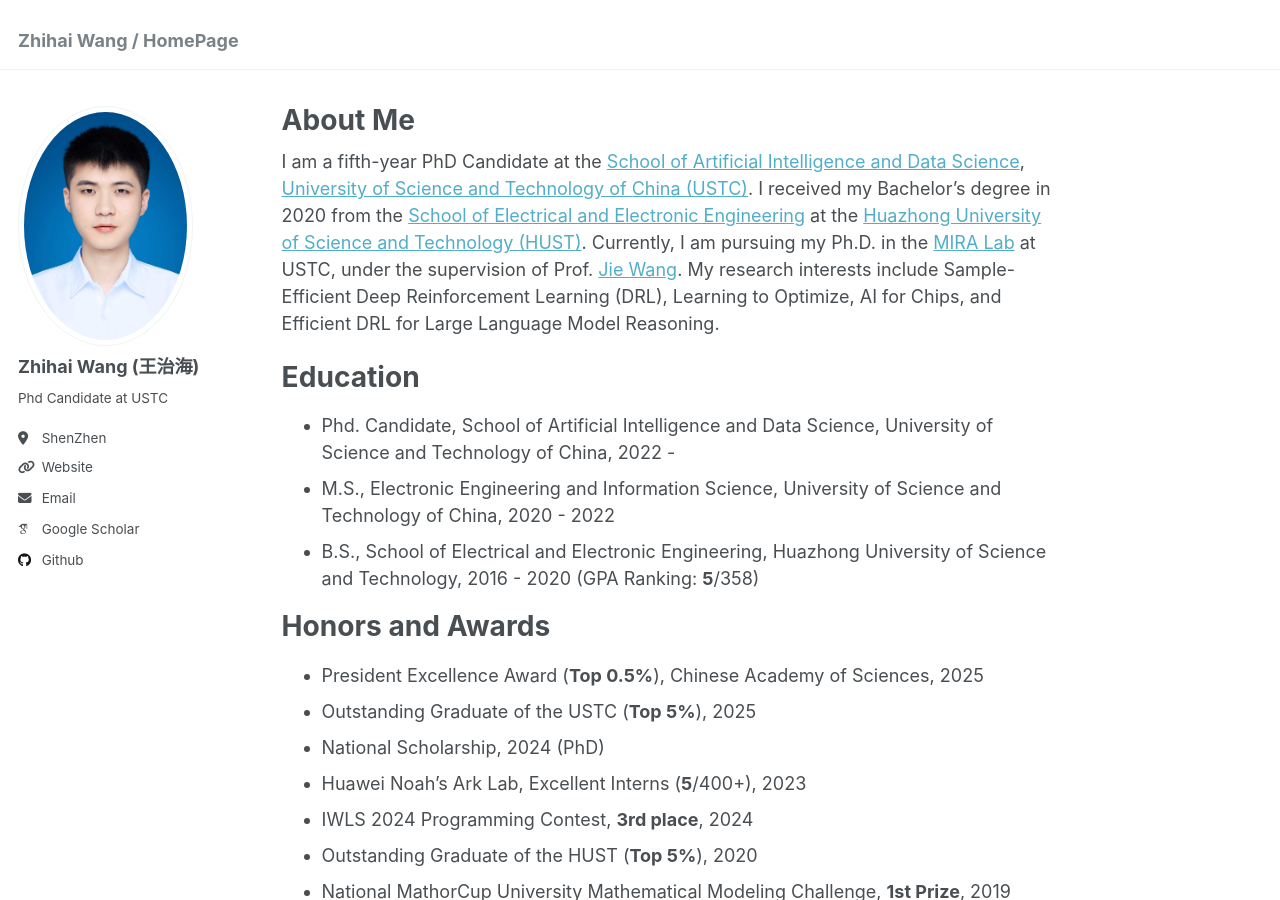
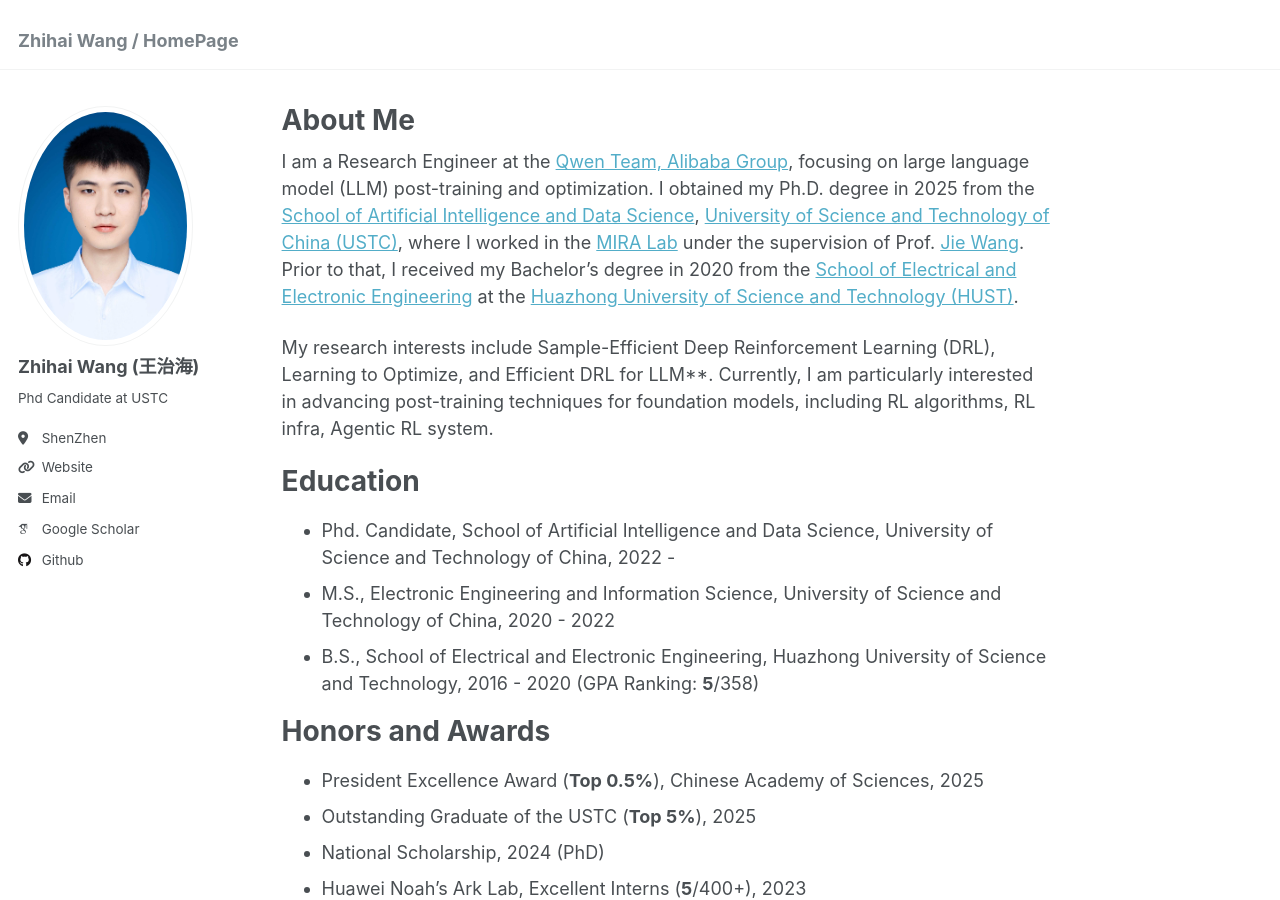
Before and after one commit to zhihaiwangx/zhihaiwangx.github.io, a Jekyll site: the page built from _pages/about.md, in a window 1280 px wide and 900 px high. Built offline with Jekyll 4.4.1, drawn with Linux system fonts in a browser that asks for light colours; some web fonts are replaced.

Commit message:
update about me

```diff
--- a/_pages/about.md
+++ b/_pages/about.md
@@ -7,7 +7,9 @@ redirect_from:
   - /about.html
 ---
 
-I am a fifth-year PhD Candidate at the [School of Artificial Intelligence and Data Science](https://saids.ustc.edu.cn/main.htm), [University of Science and Technology of China (USTC)](https://en.ustc.edu.cn/). I received my Bachelor’s degree in 2020 from the [School of Electrical and Electronic Engineering](http://seee.hust.edu.cn/) at the [Huazhong University of Science and Technology (HUST)](https://www.hust.edu.cn/). Currently, I am pursuing my Ph.D. in the [MIRA Lab](https://miralab.ai/) at USTC, under the supervision of Prof. [Jie Wang](https://miralab.ai/people/jie-wang/). My research interests include Sample-Efficient Deep Reinforcement Learning (DRL), Learning to Optimize, AI for Chips, and Efficient DRL for Large Language Model Reasoning.
+I am a Research Engineer at the [Qwen Team, Alibaba Group](https://qwenlm.github.io/), focusing on large language model (LLM) post-training and optimization. I obtained my Ph.D. degree in 2025 from the [School of Artificial Intelligence and Data Science](https://saids.ustc.edu.cn/main.htm), [University of Science and Technology of China (USTC)](https://en.ustc.edu.cn/), where I worked in the [MIRA Lab](https://miralab.ai/) under the supervision of Prof. [Jie Wang](https://miralab.ai/people/jie-wang/). Prior to that, I received my Bachelor’s degree in 2020 from the [School of Electrical and Electronic Engineering](http://seee.hust.edu.cn/) at the [Huazhong University of Science and Technology (HUST)](https://www.hust.edu.cn/).
+
+My research interests include Sample-Efficient Deep Reinforcement Learning (DRL), Learning to Optimize, and Efficient DRL for LLM**. Currently, I am particularly interested in advancing post-training techniques for foundation models, including RL algorithms, RL infra, Agentic RL system.
 
 Education
 ======
```
